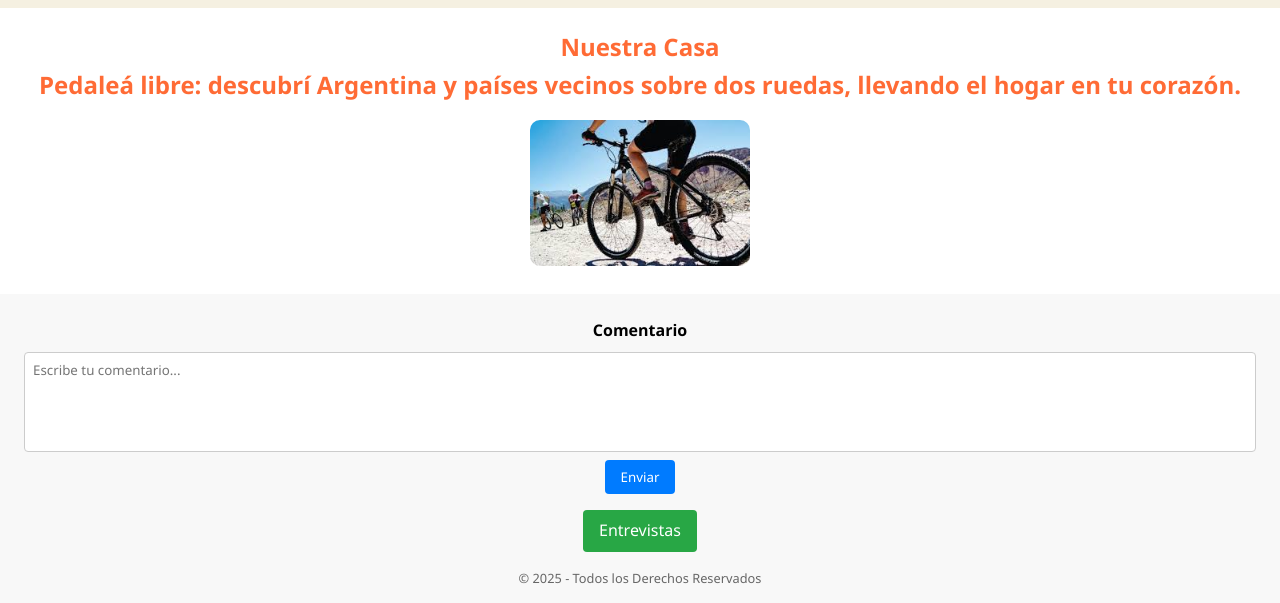
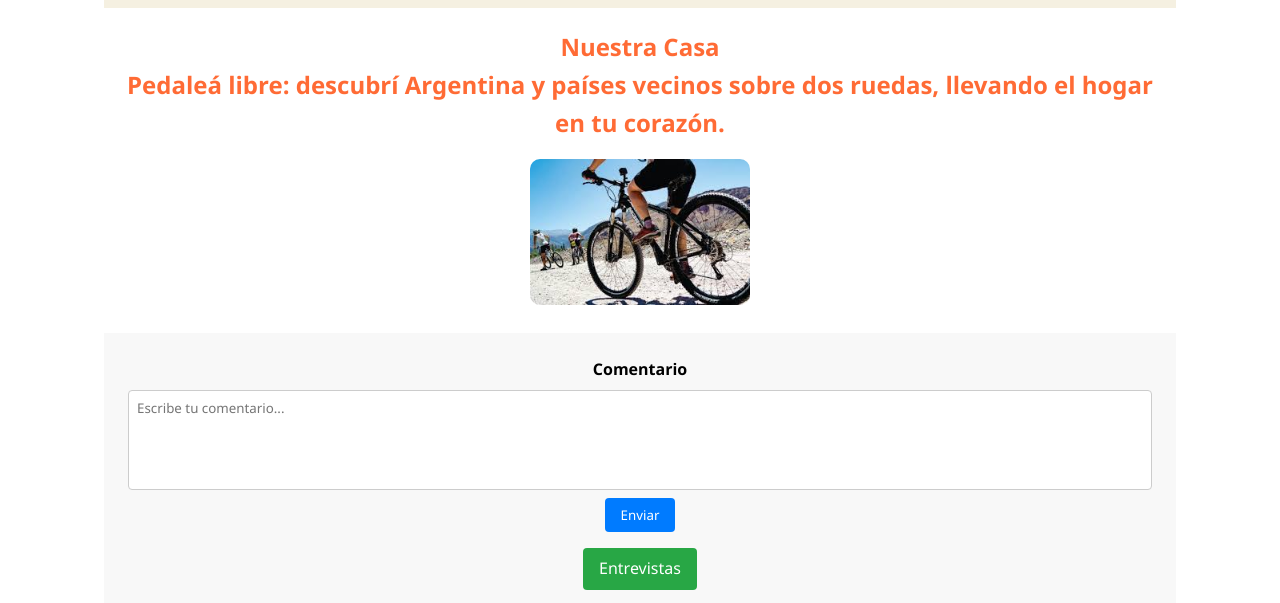
Before and after one commit to nahuesan/landing, a plain HTML site: page html/index.html in a window 1280 px wide. Shown: the part 92-695 px from the top of the page. Drawn offline with Linux system fonts and the light colour scheme.

Commit message:
cambio en estilo

```diff
--- a/scss/estilos_generale.scss
+++ b/scss/estilos_generale.scss
@@ -6,5 +6,9 @@
 }
 
 body {
-  line-height: 1.6;
-}
+    line-height: 1.6;
+    padding: 0 5vw;
+    max-width: 1200px;
+    margin: 0 auto;
+    box-sizing: border-box;
+  }
```
Also changed, not shown: css/style.css, 1 other file.
